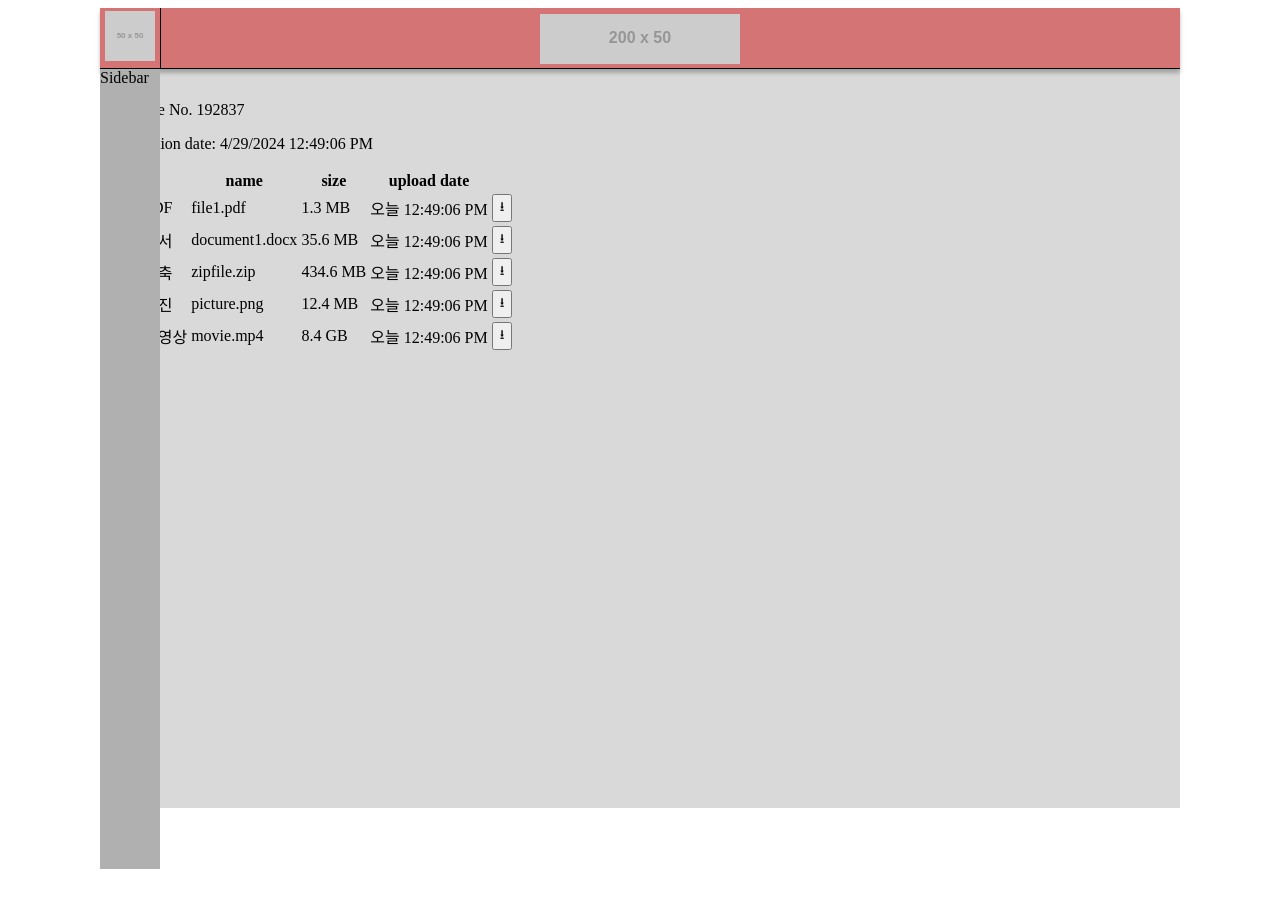
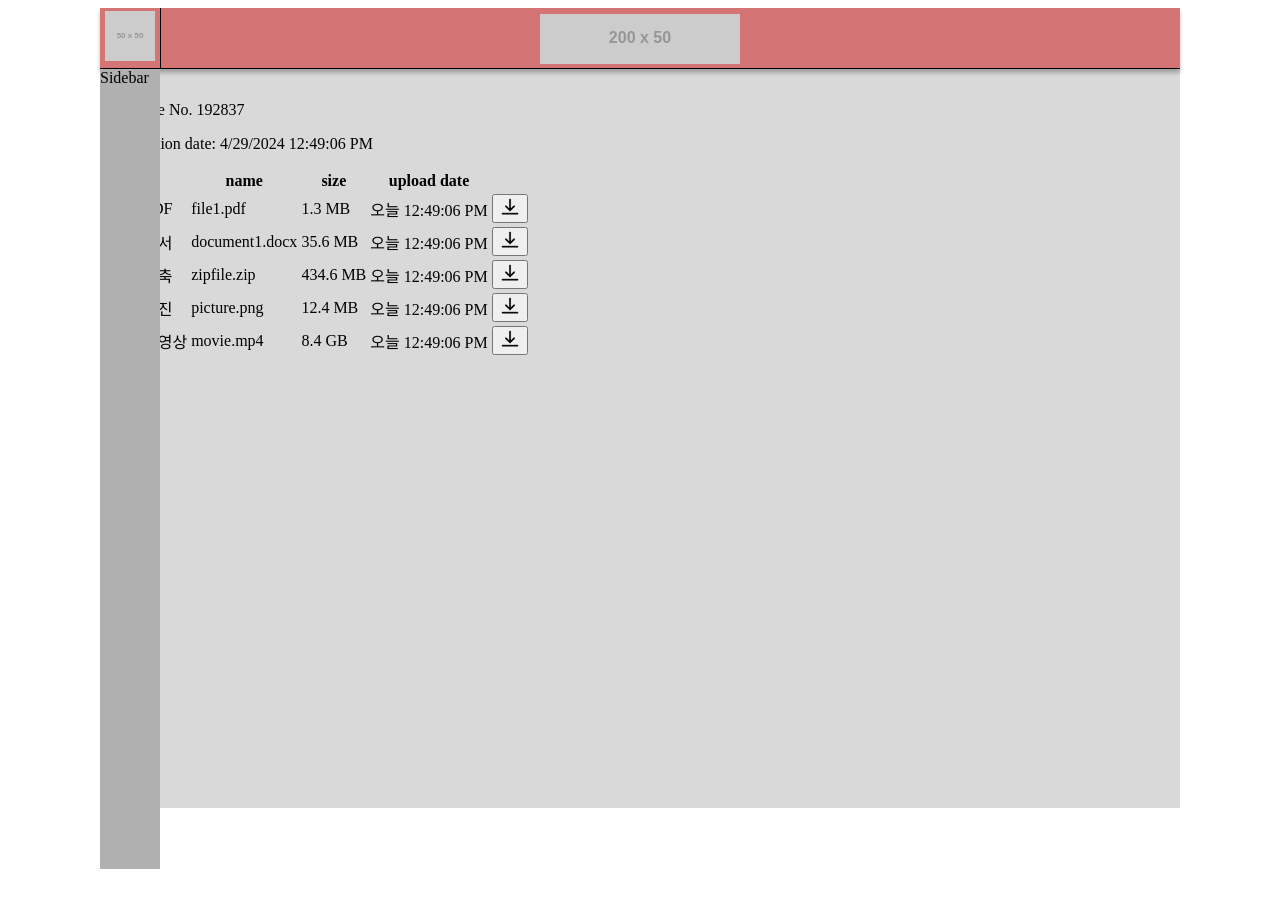
Before and after one commit to PungBox/pungbox-frontend, a React (Vite) app: page /view in a window 1280 px wide. Built offline with nearby package versions, Linux system fonts and the light colour scheme.

Commit message:
fix: replace download icon

```diff
--- a/src/components/Pages/view/FileList.tsx
+++ b/src/components/Pages/view/FileList.tsx
@@ -91,7 +91,6 @@ function getUploadedDatetimeExpression(created: string) {
   return `${dateExpression} ${timeExpression}`;
 }
 
-
 export const FileList = () => {
   // TODO: dummy json 사용 중이지만, backend로부터 가져오도록 변경해야 함
   const initialSelected: { [key: number]: boolean } = {};
@@ -121,7 +120,9 @@ export const FileList = () => {
         <td>{getFileSizeExpression(file.fileSize)}</td>
         <td>{getUploadedDatetimeExpression(file.created)}</td>
         <td>
-          <button onClick={() => downloadFile(file.fileUrl)}>⭳</button>
+          <button onClick={() => downloadFile(file.fileUrl)}>
+            <img src="src/assets/download.png" alt="download" width={20} />
+          </button>
         </td>
       </tr>
     );
```
Also changed, not shown: src/assets/download.png (added).
